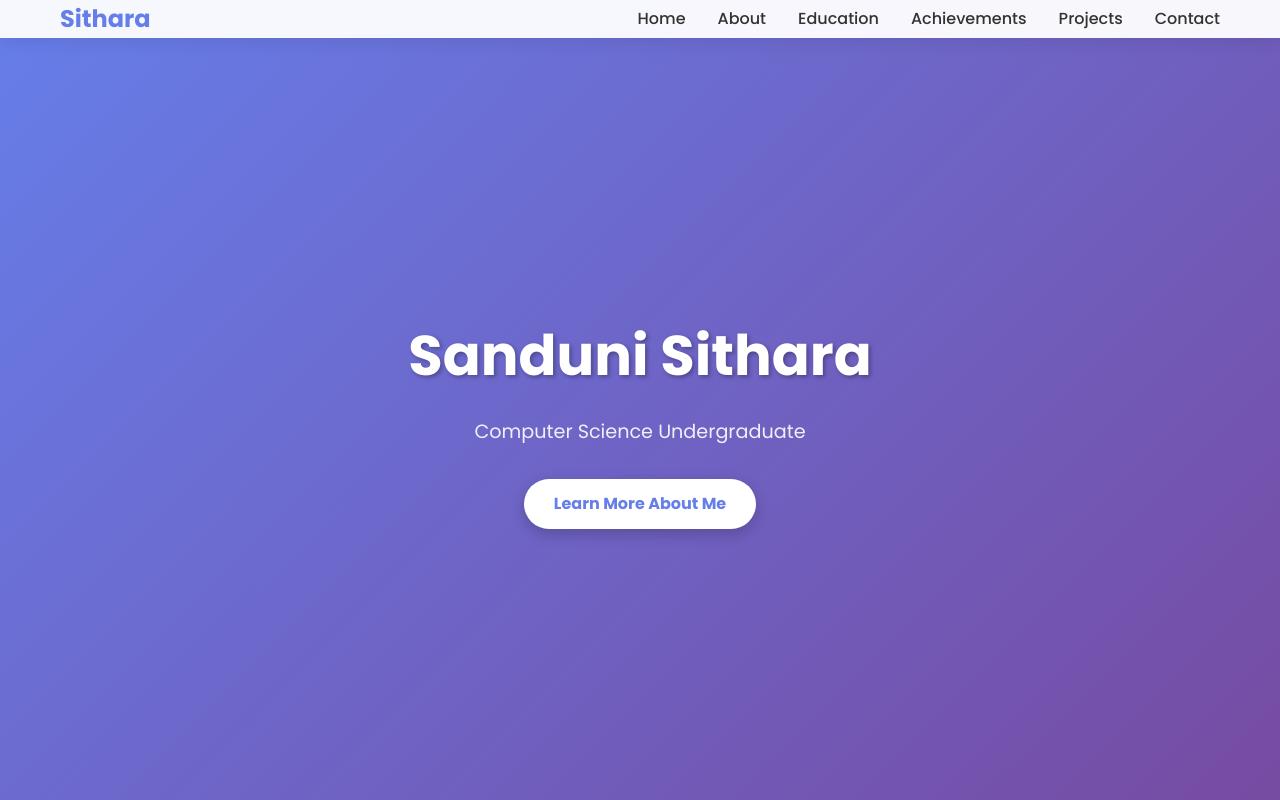
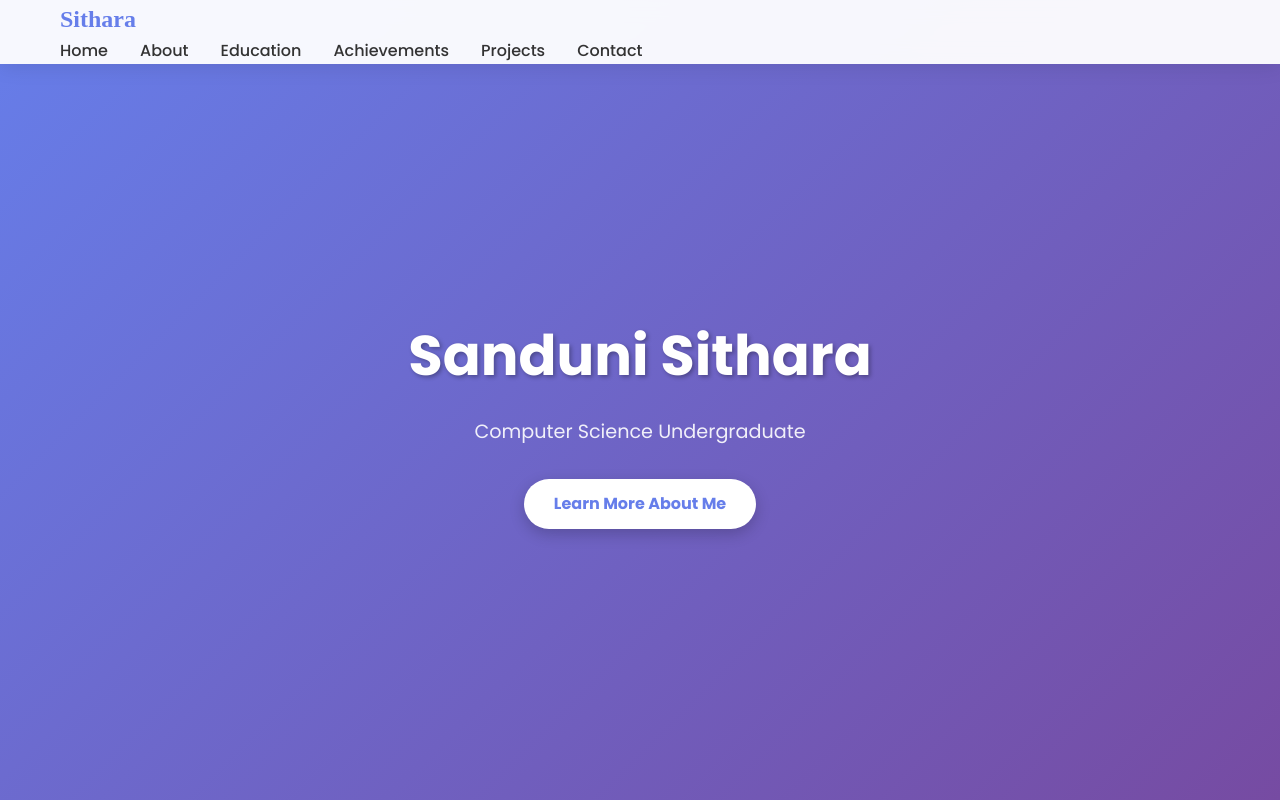
Before and after one commit to sanduni35/sithara-portfolio, a plain HTML site: page index.html in a window 1280 px wide. Shown: the top 800 px of the page. Drawn offline with Linux system fonts and the light colour scheme.

Commit message:
Update index.css

```diff
--- a/index.css
+++ b/index.css
@@ -28,7 +28,7 @@ header {
     z-index: 1000;
     box-shadow: 0 2px 20px rgba(0, 0, 0, 0.1);
 }
-
+;
 nav {
     display: flex;
     justify-content: space-between;
@@ -40,6 +40,7 @@ nav {
     font-size: 1.5rem;
     font-weight: bold;
     color: #667eea;
+    font-family:Allura;
 }
 
 .nav-links {
```
